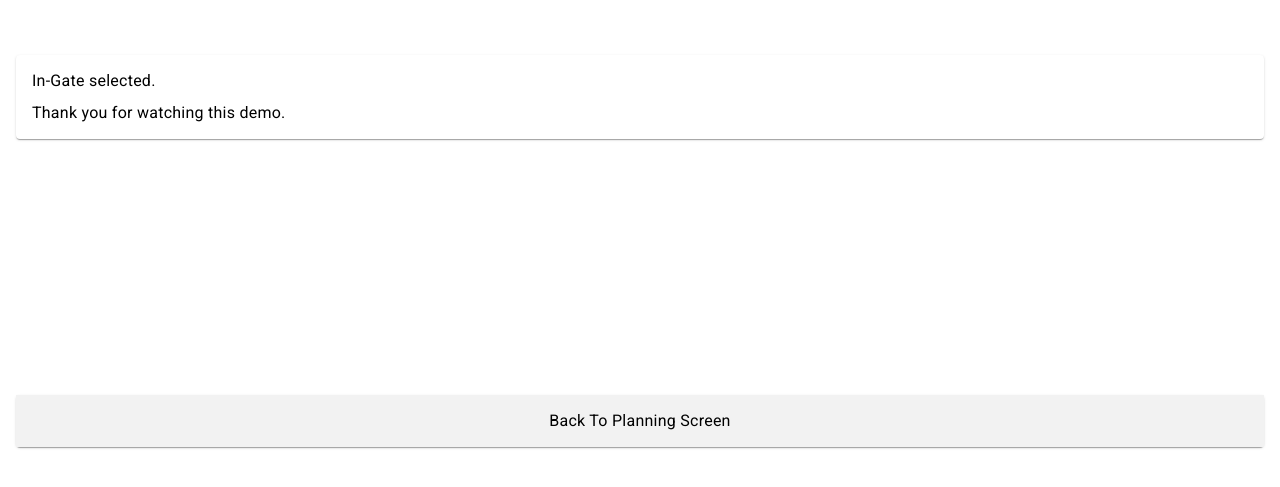
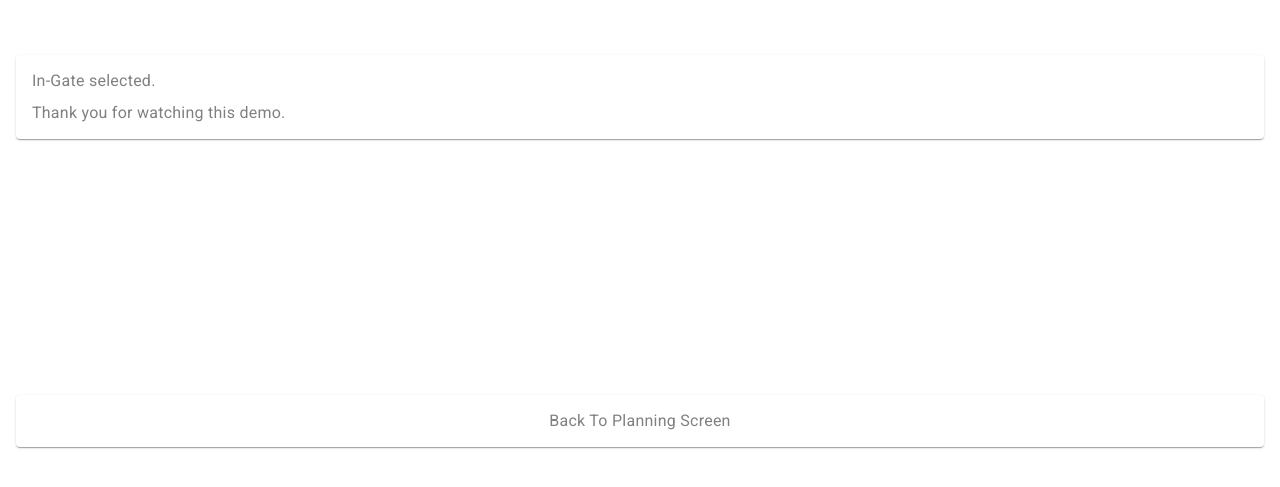
Before and after one commit to ashuraut1234/demo, an Angular app: page /thank-ingate in a window 1280 px wide. Shown: the part 329-816 px from the top of the page. Built offline with nearby package versions, Linux system fonts and the light colour scheme.

Commit message:
some changes

```diff
--- a/src/app/thank-you-ingate/thank-you-ingate.component.scss
+++ b/src/app/thank-you-ingate/thank-you-ingate.component.scss
@@ -9,6 +9,7 @@
 
 .card-content {
     font-size: 16px;
+    color: grey;
 }
 
 .card-container {
@@ -25,7 +26,7 @@
 .button-content{
     text-align: center;
     font-size: 16px;
-    background-color: #f2f2f2;
+    color: grey;
 }
 //   body {
 //     display: flex;
--- a/src/app/thank-you-outgate/thank-you-outgate.component.scss
+++ b/src/app/thank-you-outgate/thank-you-outgate.component.scss
@@ -9,11 +9,12 @@
 
 .card-content {
     font-size: 16px;
+    color: grey;
 }
 .button-content{
     text-align: center;
     font-size: 16px;
-    background-color: #f2f2f2;
+    color: grey;
 }
 
 .card-container {
```
